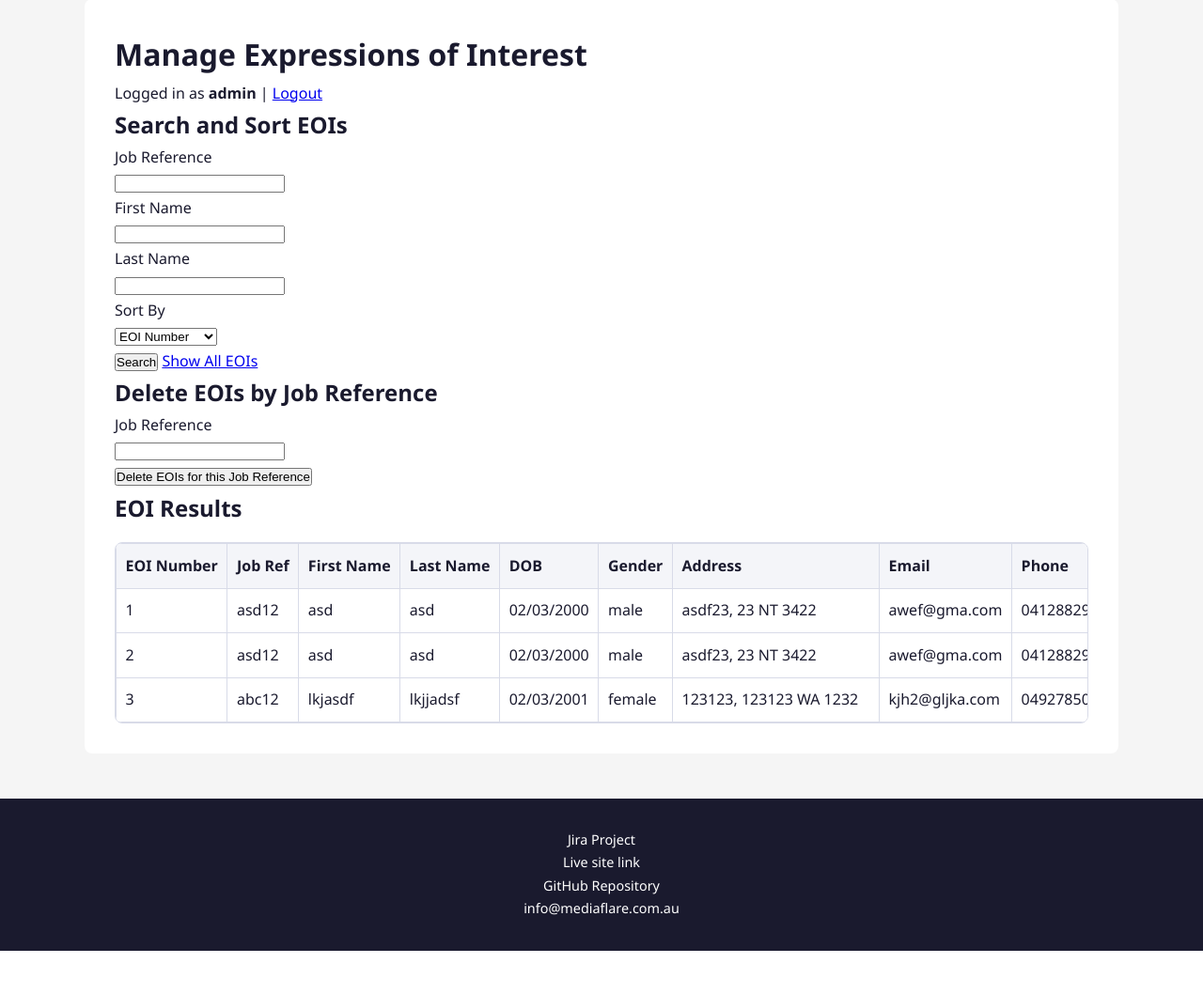
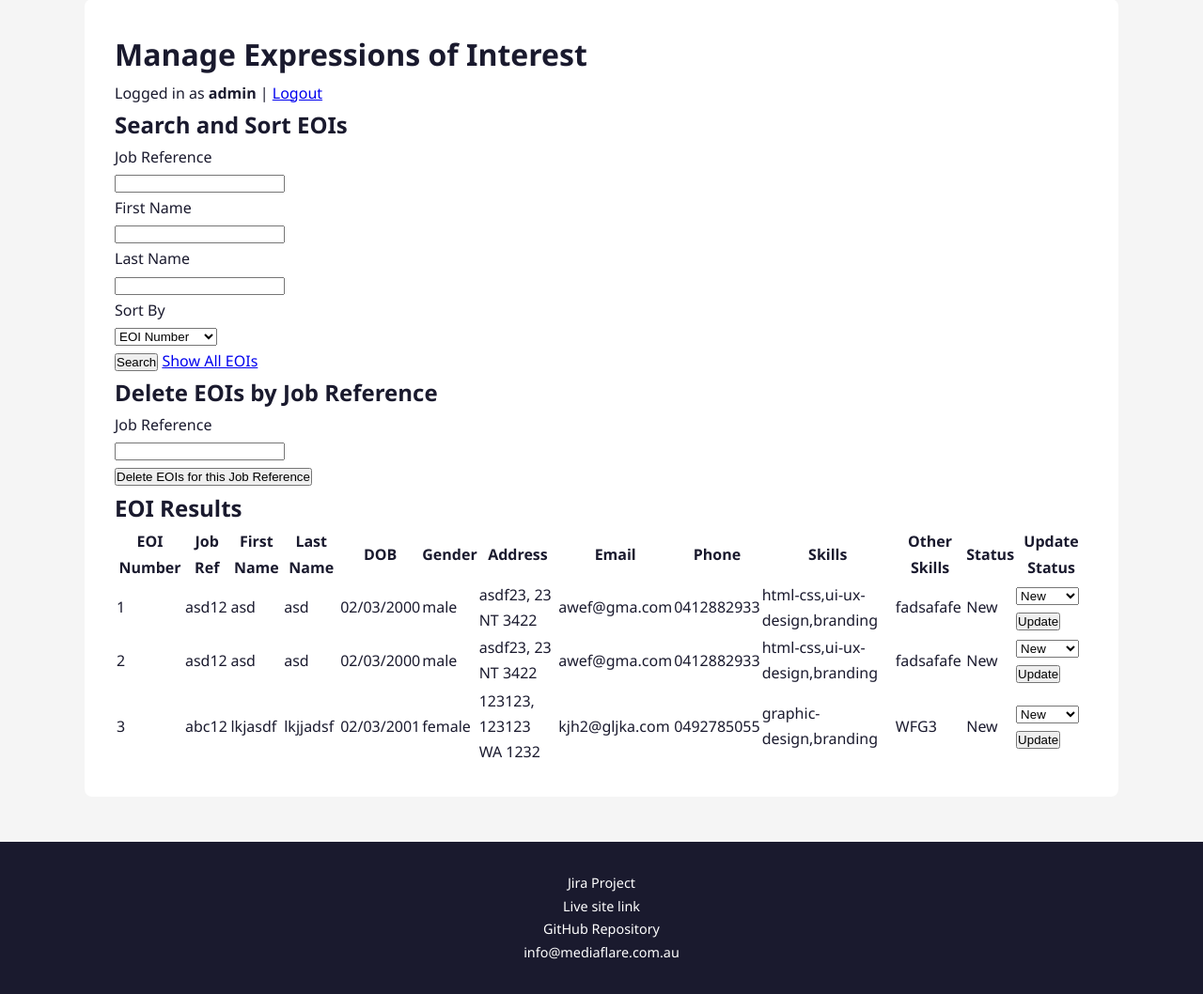
Before and after one commit to 106514992/COS10026-Applied-Web-Project-Part-2-of-2, a PHP site: page /manage.php in a window 1280 px wide. Shown: the part 113-1171 px from the top of the page at 94% size. Before the commit the page ends 1125 px from the top, so only its background shows below. Run offline with PHP 8.4, Linux system fonts and the light colour scheme; a user stored in the database is signed in; data comes from the database, SQL or seed files in the repository.

Commit message:
reverted accidental changes made past due date

```diff
--- a/styles/style.css
+++ b/styles/style.css
@@ -1092,82 +1092,5 @@
     }
 }
 
-.manage-eoi-section {
-    max-width: 100%;
-}
-
-.eoi-table-wrapper {
-    width: 100%;
-    max-width: 100%;
-    overflow-x: auto;
-    margin-top: 1rem;
-    border: 1px solid #d8dbe8;
-    border-radius: 8px;
-    background-color: #ffffff;
-}
-
-.eoi-table {
-    width: max-content;
-    min-width: 1600px;
-    border-collapse: collapse;
-    background-color: #ffffff;
-}
-
-.eoi-table th,
-.eoi-table td {
-    border: 1px solid #d8dbe8;
-    padding: 0.6rem;
-    text-align: left;
-    vertical-align: top;
-    word-break: normal;
-    overflow-wrap: normal;
-}
-
-.eoi-table th {
-    background-color: #f4f5f9;
-    color: #1a1a2e;
-    font-weight: 700;
-    white-space: nowrap;
-}
-
-.eoi-table td:nth-child(1),
-.eoi-table td:nth-child(2),
-.eoi-table td:nth-child(3),
-.eoi-table td:nth-child(4),
-.eoi-table td:nth-child(5),
-.eoi-table td:nth-child(6),
-.eoi-table td:nth-child(8),
-.eoi-table td:nth-child(9),
-.eoi-table td:nth-child(10),
-.eoi-table td:nth-child(12),
-.eoi-table td:nth-child(13) {
-    white-space: nowrap;
-}
-
-
-.eoi-table td:nth-child(7),
-.eoi-table td:nth-child(11) {
-    min-width: 220px;
-    max-width: 300px;
-    white-space: normal;
-}
-
-.eoi-table form {
-    margin: 0;
-    white-space: nowrap;
-}
-
-.eoi-table select,
-.eoi-table input[type="submit"] {
-    max-width: 100%;
-    margin-top: 0.25rem;
-}
-
-.eoi-table-wrapper::-webkit-scrollbar {
-    height: 10px;
-}
-
-.eoi-table-wrapper::-webkit-scrollbar-thumb {
-    background-color: #c2c6d6;
     border-radius: 5px;
 }
```
